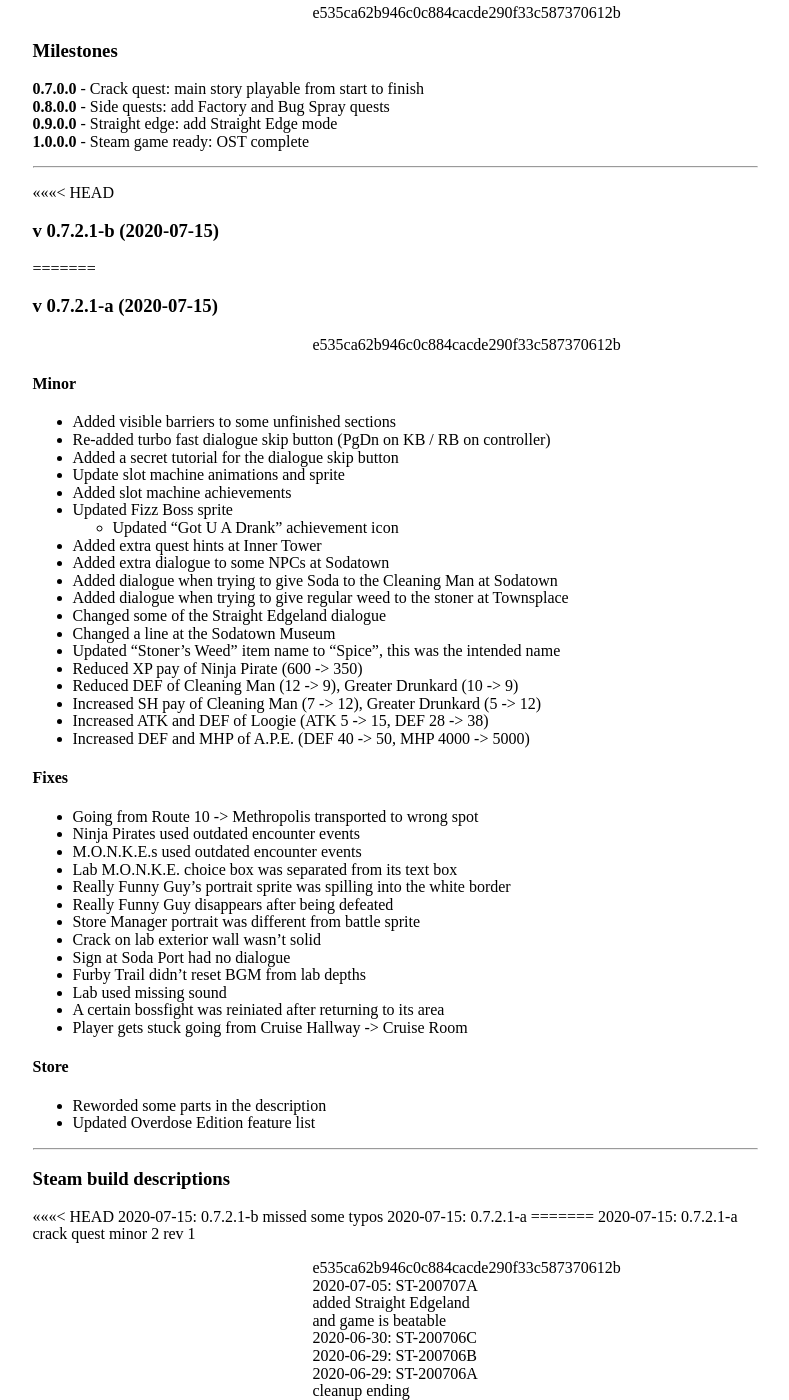
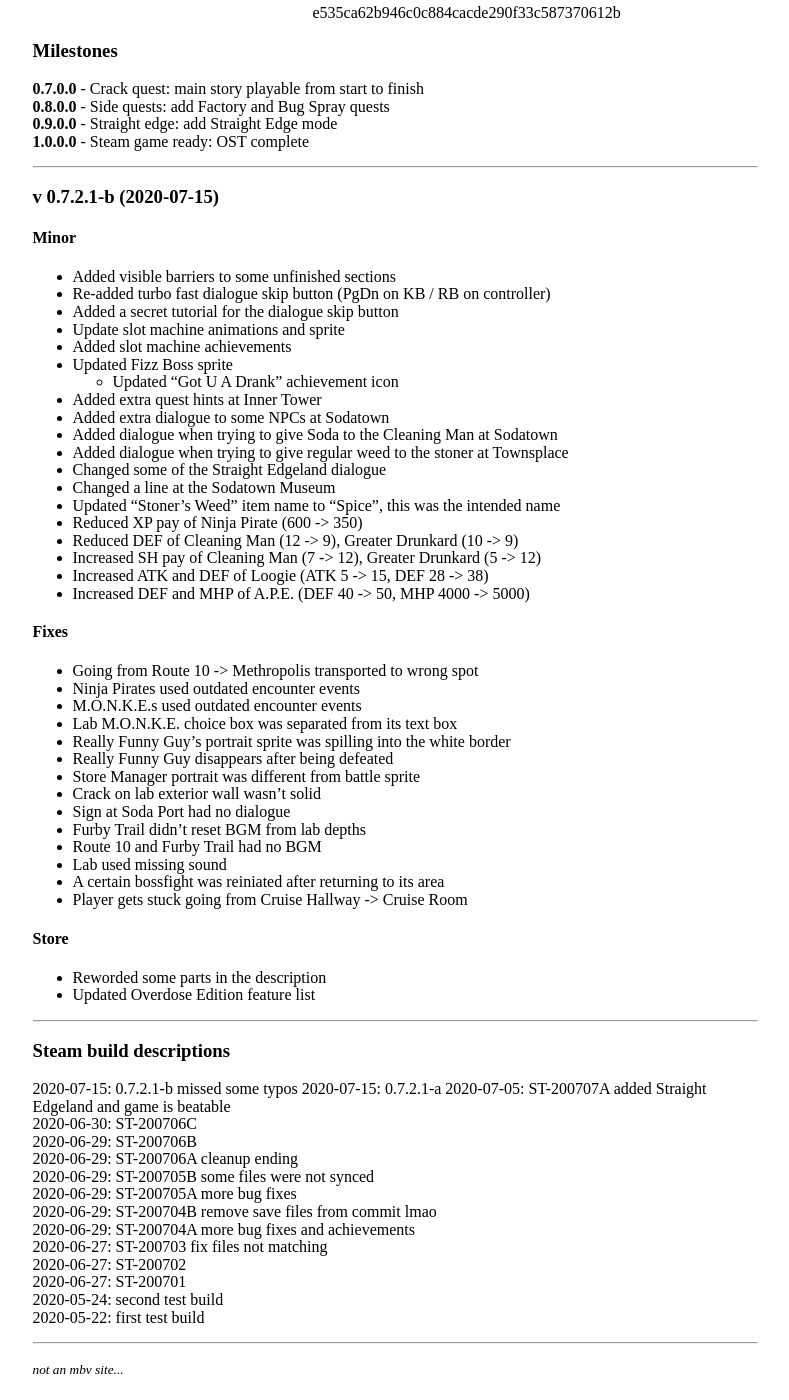
Before and after one commit to onlytomorrow/onlytomorrow.github.io, a Jekyll site: the page built from buildlog.md, in a window 1280 px wide and 1400 px high, scrolled down 241 px. Shown: the whole window, without its empty margins (245-1034 px from the left). Built offline with Jekyll 4.4.1, drawn with Linux system fonts in a browser that asks for light colours.

Commit message:
add missing fix bullet point from beta build

```diff
--- a/buildlog.md
+++ b/buildlog.md
@@ -21,11 +21,7 @@ The Steam version is currently on **0.7.2.1-a**.
 
 ---
 
-<<<<<<< HEAD
 ### v 0.7.2.1-b (2020-07-15)
-=======
-### v 0.7.2.1-a (2020-07-15)
->>>>>>> e535ca62b946c0c884cacde290f33c587370612b
 
 #### Minor
 
@@ -61,6 +57,7 @@ The Steam version is currently on **0.7.2.1-a**.
 - Crack on lab exterior wall wasn't solid
 - Sign at Soda Port had no dialogue
 - Furby Trail didn't reset BGM from lab depths
+- Route 10 and Furby Trail had no BGM
 - Lab used missing sound
 - A certain bossfight was reiniated after returning to its area
 - Player gets stuck going from Cruise Hallway -> Cruise Room
@@ -74,12 +71,8 @@ The Steam version is currently on **0.7.2.1-a**.
 
 ### Steam build descriptions
 
-<<<<<<< HEAD
 2020-07-15: 0.7.2.1-b missed some typos
 2020-07-15: 0.7.2.1-a
-=======
-2020-07-15: 0.7.2.1-a crack quest minor 2 rev 1
->>>>>>> e535ca62b946c0c884cacde290f33c587370612b
 2020-07-05: ST-200707A added Straight Edgeland and game is beatable
 2020-06-30: ST-200706C
 2020-06-29: ST-200706B
```
